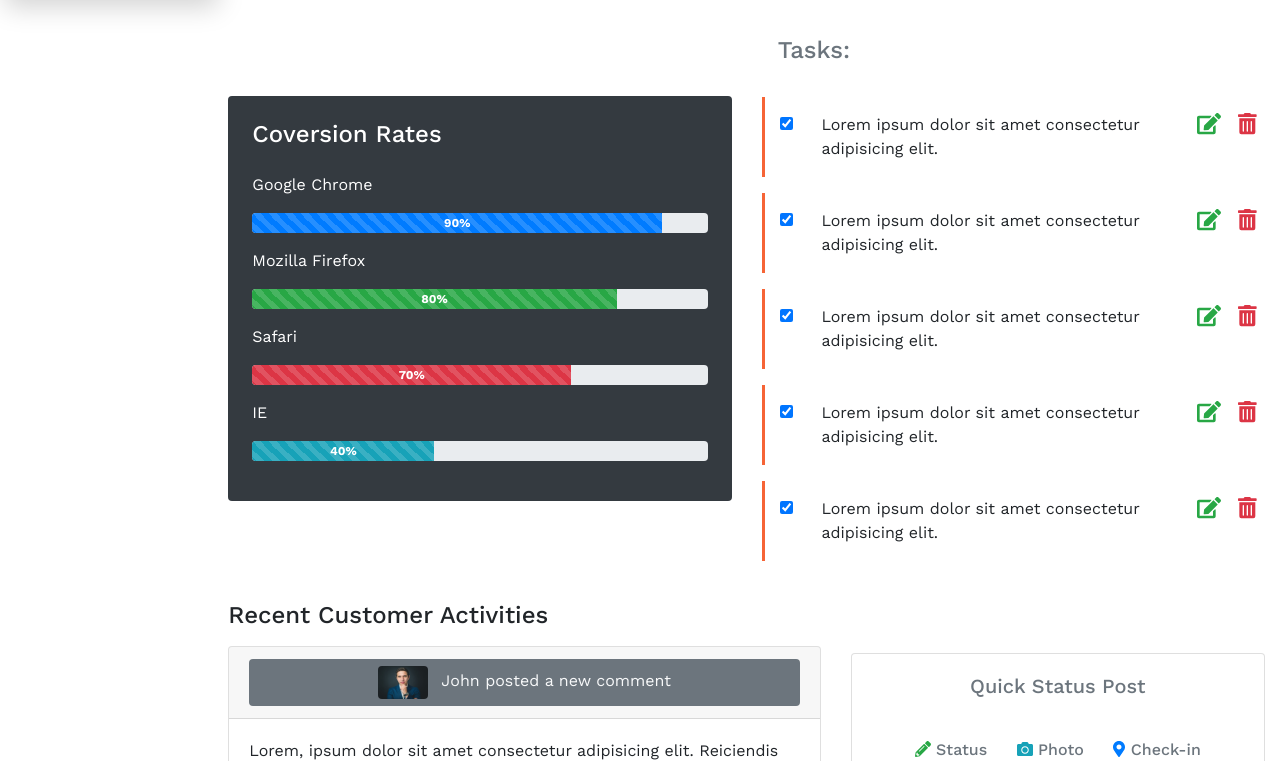
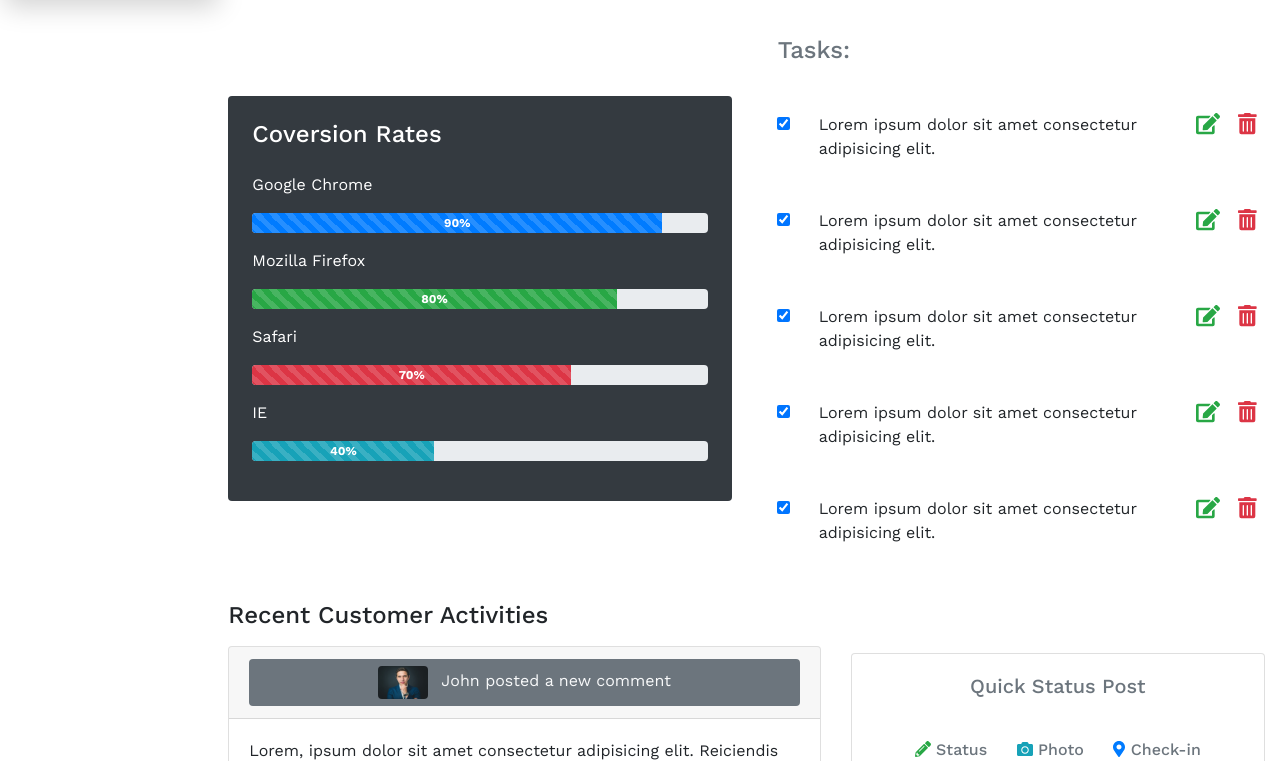
Before and after one commit to Dheepasri19/dashBoard, a plain HTML site: page index.html in a window 1280 px wide. Shown: the part 800-1561 px from the top of the page. Drawn offline with nearby package versions, Linux system fonts and the light colour scheme; a script that the page names is missing; files whose address does not match are found by name.

Commit message:
Update style.css

```diff
--- a/css/style.css
+++ b/css/style.css
@@ -10,7 +10,7 @@ body{
 }
 
 
-  /* navbar */
+
 .sidebar {
     height: 100vh;
     background: linear-gradient(rgba(168, 19, 19, 0.7), rgba(0, 0, 0, 0.822)),url(img/img1.jpeg);
@@ -97,9 +97,7 @@ body{
       position: static;
     }
   }
-  /* end of navbar */
 
-  /* cards */
   .c-shadow {
     box-shadow: 1px 2px 5px lightgray;
     transition: all .4s;
@@ -109,10 +107,7 @@ body{
     box-shadow: 2px 3px 15px darkgray;
     transform: translateY(-1px);
   }
-  /* end of cards */
 
-  /* task list */
   .l-border {
-    border-left: 3px solid #f66436;
+    border-left: 3px solid #f6678;
   }
-  /* end of task list */
```
Lines whose indentation alone changed are shown as unchanged.
